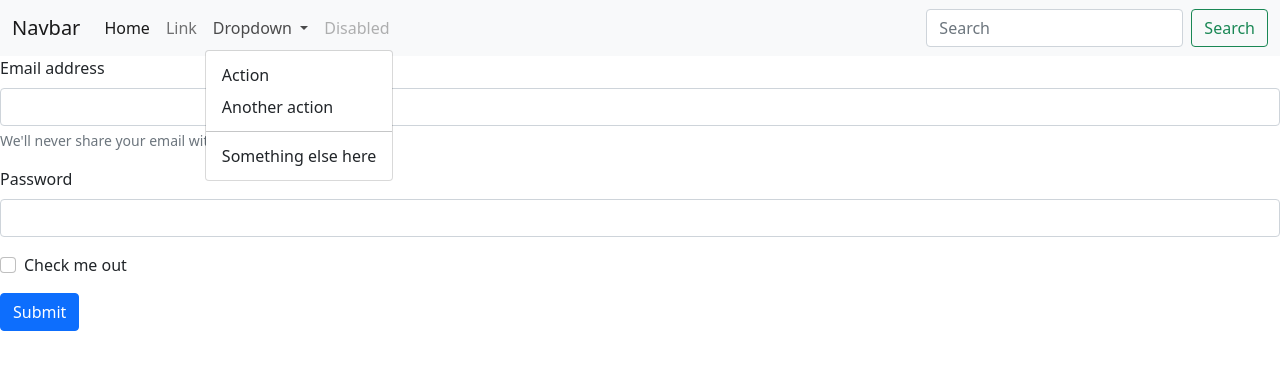
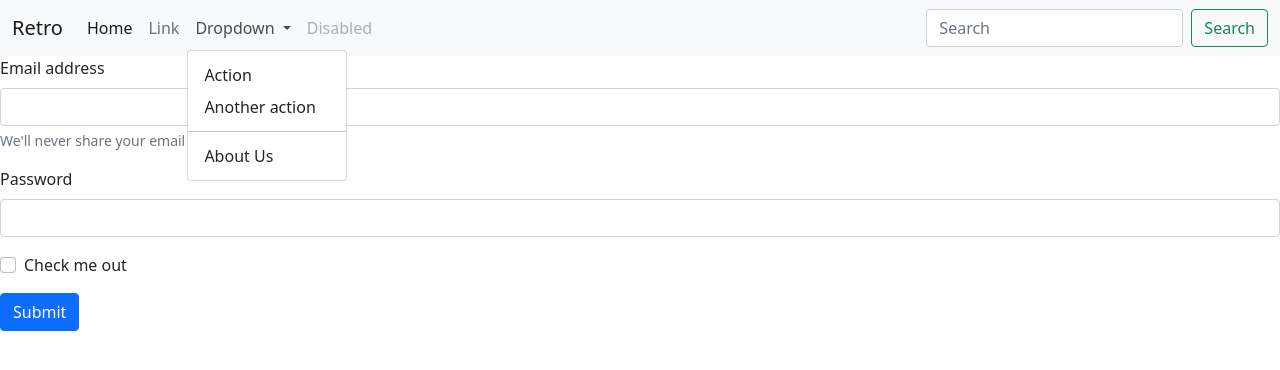
Before and after one commit to joydeep2001/git-one, a plain HTML site: page index.html in a window 1280 px wide. Both pictures are taken after a click on the button "Dropdown". Drawn offline with nearby package versions, Linux system fonts and the light colour scheme.

Commit message:
features added

```diff
--- a/index.html
+++ b/index.html
@@ -13,7 +13,7 @@
   <body>
     <nav class="navbar navbar-expand-lg navbar-light bg-light">
         <div class="container-fluid">
-          <a class="navbar-brand" href="#">Navbar</a>
+          <a class="navbar-brand" href="#">Retro</a>
           <button class="navbar-toggler" type="button" data-bs-toggle="collapse" data-bs-target="#navbarSupportedContent" aria-controls="navbarSupportedContent" aria-expanded="false" aria-label="Toggle navigation">
             <span class="navbar-toggler-icon"></span>
           </button>
@@ -33,7 +33,7 @@
                   <li><a class="dropdown-item" href="#">Action</a></li>
                   <li><a class="dropdown-item" href="#">Another action</a></li>
                   <li><hr class="dropdown-divider"></li>
-                  <li><a class="dropdown-item" href="#">Something else here</a></li>
+                  <li><a class="dropdown-item" href="#">About Us</a></li>
                 </ul>
               </li>
               <li class="nav-item">
```
